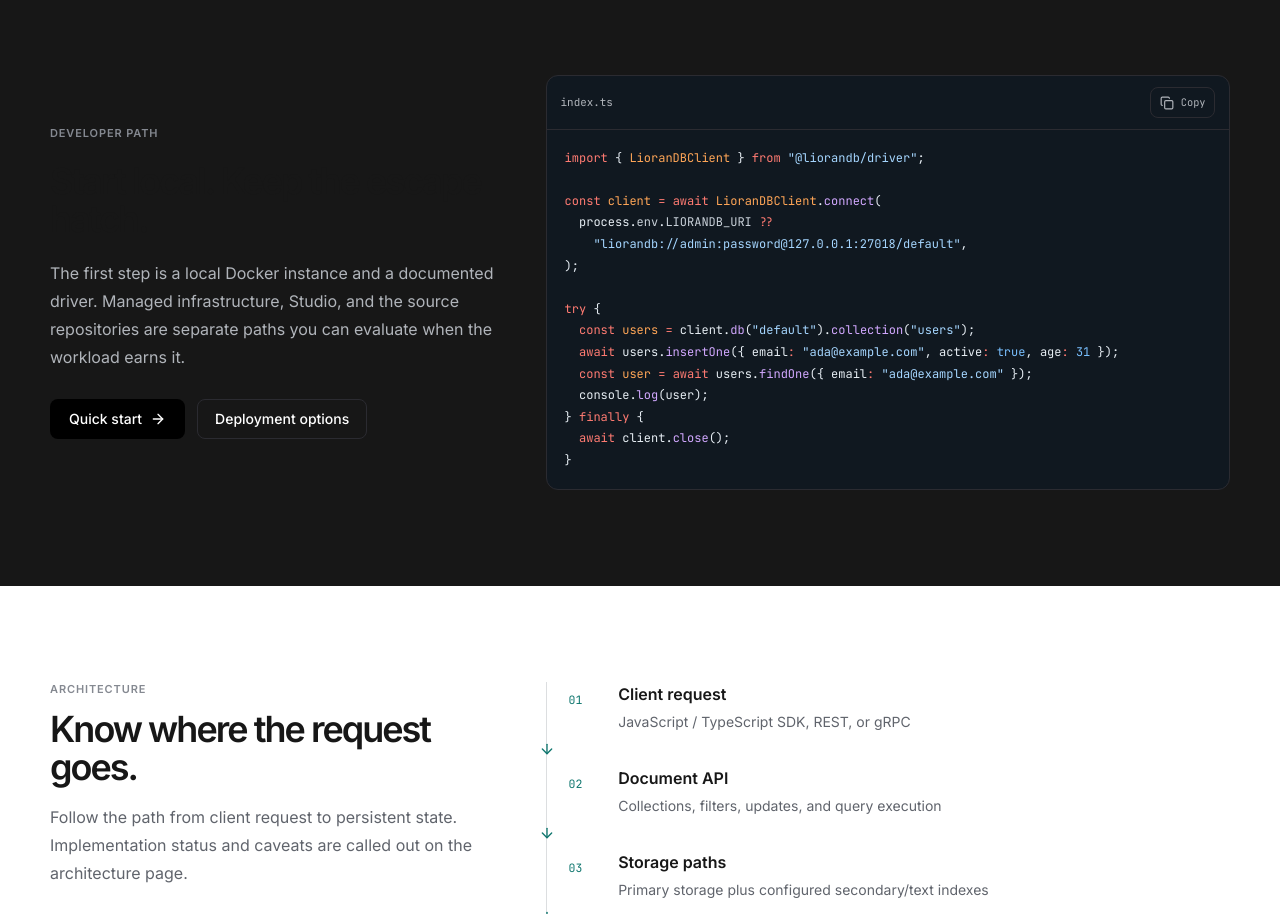
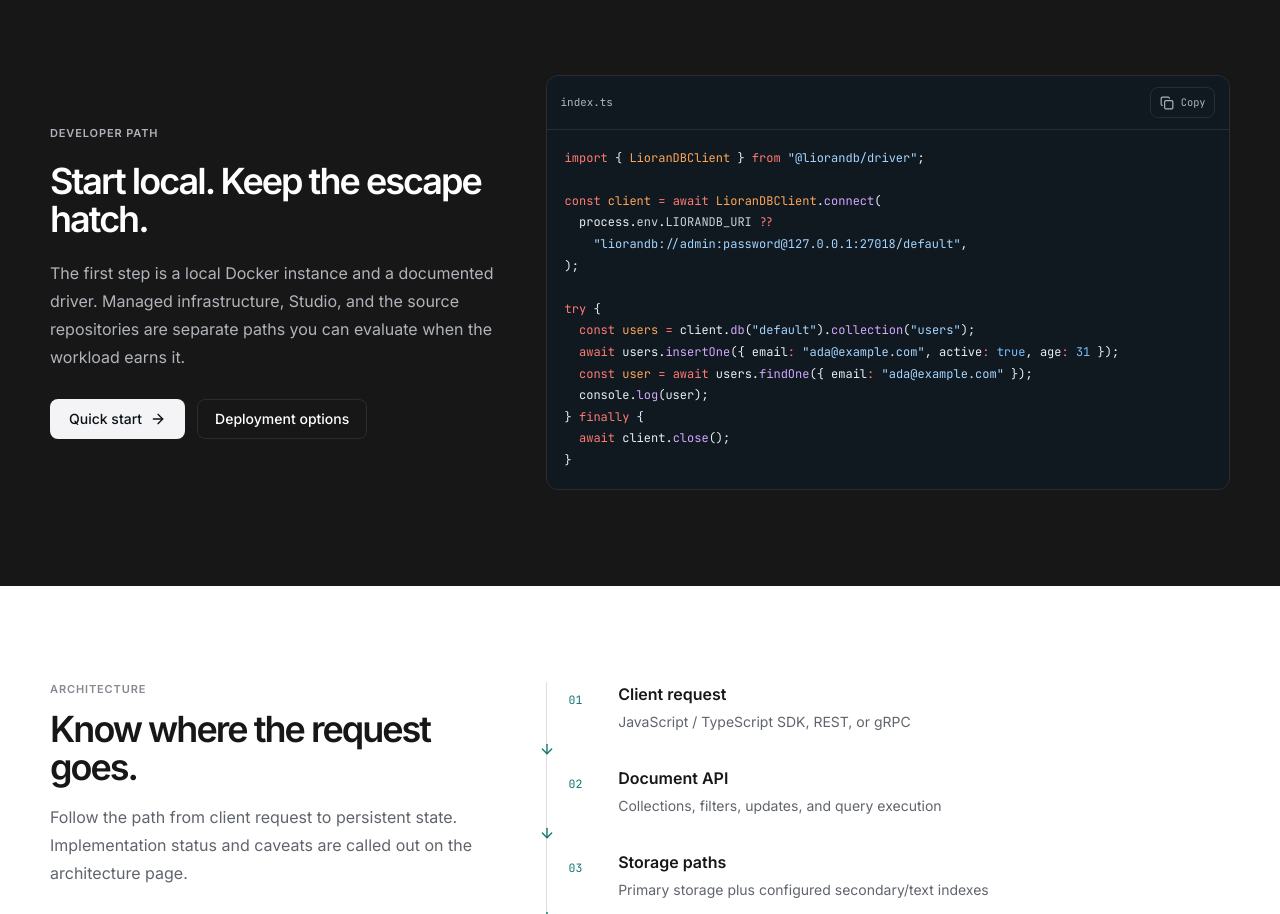
Before and after one commit to UltronTheAI/liorandb.com, a Next.js app: page / in a window 1280 px wide. Shown: the part 2140-3054 px from the top of the page. Built offline with nearby package versions, Linux system fonts and the light colour scheme.

Commit message:
feat: update dark section styles for improved color consistency and accessibility

```diff
--- a/app/globals.css
+++ b/app/globals.css
@@ -126,7 +126,7 @@
 .lede { color: var(--color-body); font-size: clamp(1.02rem, 1.8vw, 1.25rem); line-height: 1.65; }
 .section-band { padding: 6rem 0; }
 .section-band--soft { border-block: 1px solid var(--color-hairline); background: var(--color-canvas-soft); }
-.section-band--dark { background: var(--color-surface-dark); background-image: none; color: var(--color-on-dark); }
+.section-band--dark { --color-ink: var(--color-on-dark); --color-body: var(--color-on-dark-soft); --color-muted: var(--color-on-dark-soft); --color-primary: #f4f4f6; --color-primary-active: #ffffff; --color-on-primary: #0b1117; --color-surface-card: #161d24; --color-surface-soft: #20272f; --color-hairline: #2b2b31; --color-hairline-strong: #3b434d; --color-accent: #5eead4; --color-accent-strong: #5eead4; background: var(--color-surface-dark); background-image: none; color: var(--color-ink); }
 
 .panel { display: flex; min-width: 0; min-height: 100%; flex-direction: column; border-top: 1px solid var(--color-hairline-strong); padding: 1.4rem 0 1.6rem; }
 .grid > .panel { align-self: stretch; height: 100%; }
```
